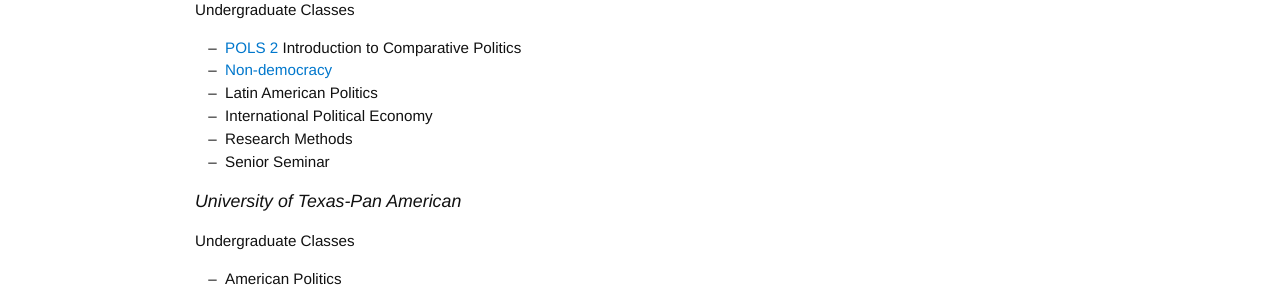
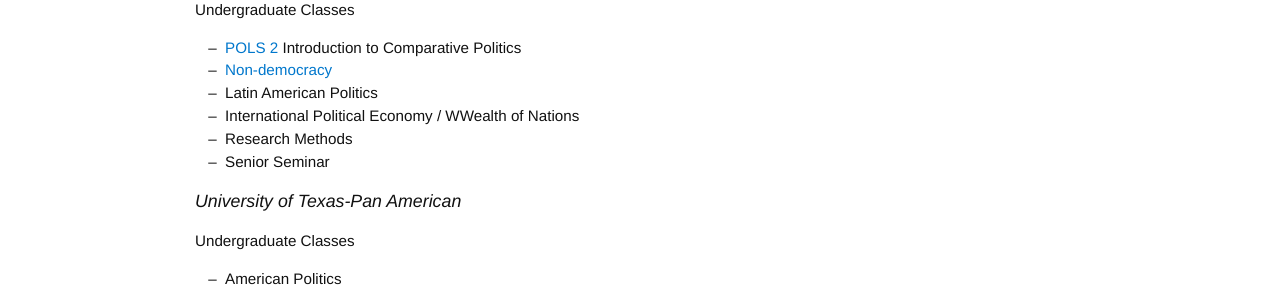
Before and after one commit to Sergio-Bejar/Sergio-Bejar.github.io, a Jekyll site: the page built from teaching.md, in a window 1280 px wide. Shown: the part 307-601 px from the top of the page. Built offline with Jekyll 4.4.1, drawn with Linux system fonts in a browser that asks for light colours; nearby versions of some CDN libraries; some web fonts are replaced.

Commit message:
Update teaching.md

```diff
--- a/teaching.md
+++ b/teaching.md
@@ -15,7 +15,7 @@ This page is the directory of all the classes that I have thaught. Materials are
 - [POLS 2](POLS2/Democracy.html) Introduction to Comparative Politics
 - [Non-democracy](POLS2.github.io/presentations/nondemocracies.html)
 - Latin American Politics
-- International Political Economy
+- International Political Economy / WWealth of Nations
 - Research Methods
 - Senior Seminar
 
```
